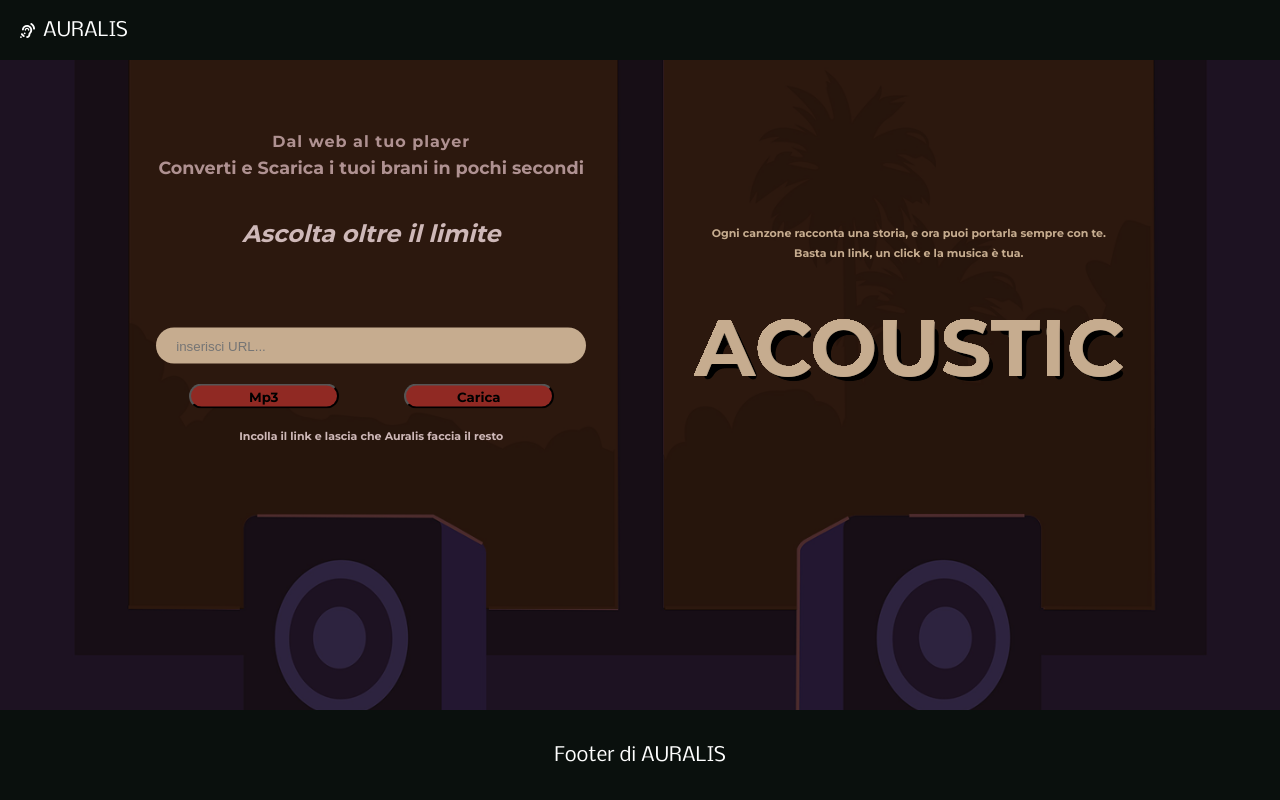
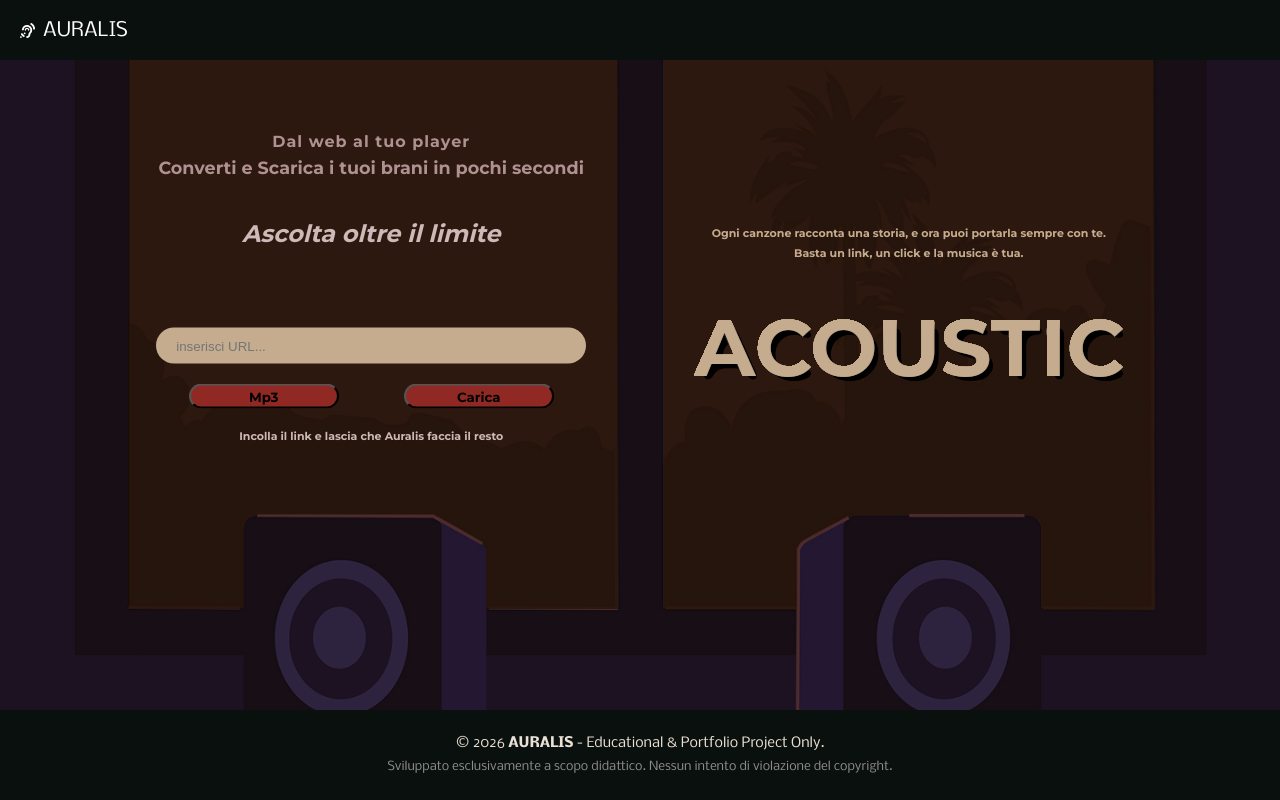
Before and after one commit to Stiv3nn/auralis, a React (Vite) app: page / in a window 1280 px wide. Built offline with nearby package versions, Linux system fonts and the light colour scheme.

Commit message:
aggiunta sezione definitiva per il footer con il disclaimer + css necessario

```diff
--- a/src/App.css
+++ b/src/App.css
@@ -200,12 +200,27 @@ footer {
     flex-shrink: 0;
 }
 
-.text-footer {
-    color: white;
+.footer-content {
+    text-align: center;
+    display: flex;
+    flex-direction: column;
+    gap: 6px;
+    max-width: 800px;
+}
+
+.footer-content p {
+    color: #EAE0D5;
     font-family: "Nobile", sans-serif;
-    font-size: 1.2rem;
-    font-weight: lighter;
-    margin: 0px;
+    font-size: 0.85rem;
+    margin: 0;
+    line-height: 1.4;
+}
+
+/* Nota legale/disclaimer più discreta */
+.footer-content .disclaimer {
+    color: #8D8D8D;
+    font-size: 0.75rem;
+    font-weight: 300;
 }
 
 /* ------------------------------------------------------------------------------ */
@@ -369,4 +384,14 @@ footer {
     .text3 {
         font-size: 1.3rem;
     }
+
+    .footer-content .disclaimer {
+        font-size: 11px;
+    }
+
+    .seconda-frase {
+        display: block;
+        margin-top: 4px;
+        font-size: 10px;
+    }
 }
--- a/src/App.jsx
+++ b/src/App.jsx
@@ -50,7 +50,10 @@ function App() {
 
         {/* FOOTER */}
         <footer>
-          <h2 className='text-footer'>Footer di AURALIS</h2>
+          <div className="footer-content">
+            <p>© 2026 <strong>AURALIS</strong> - Educational & Portfolio Project Only. </p>
+            <p className='disclaimer'>Sviluppato esclusivamente a scopo didattico. <span className="seconda-frase">Nessun intento di violazione del copyright.</span></p>
+          </div>
         </footer>
 
 
```
